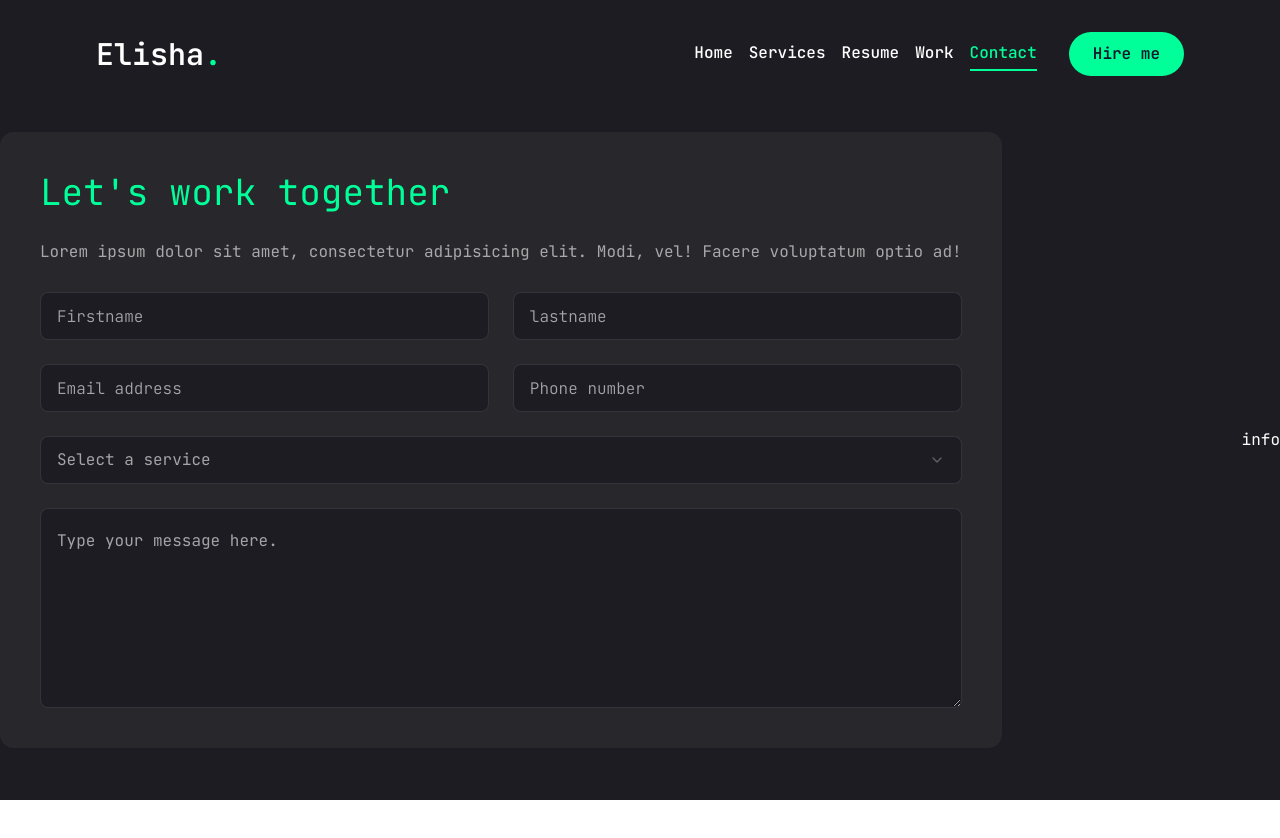
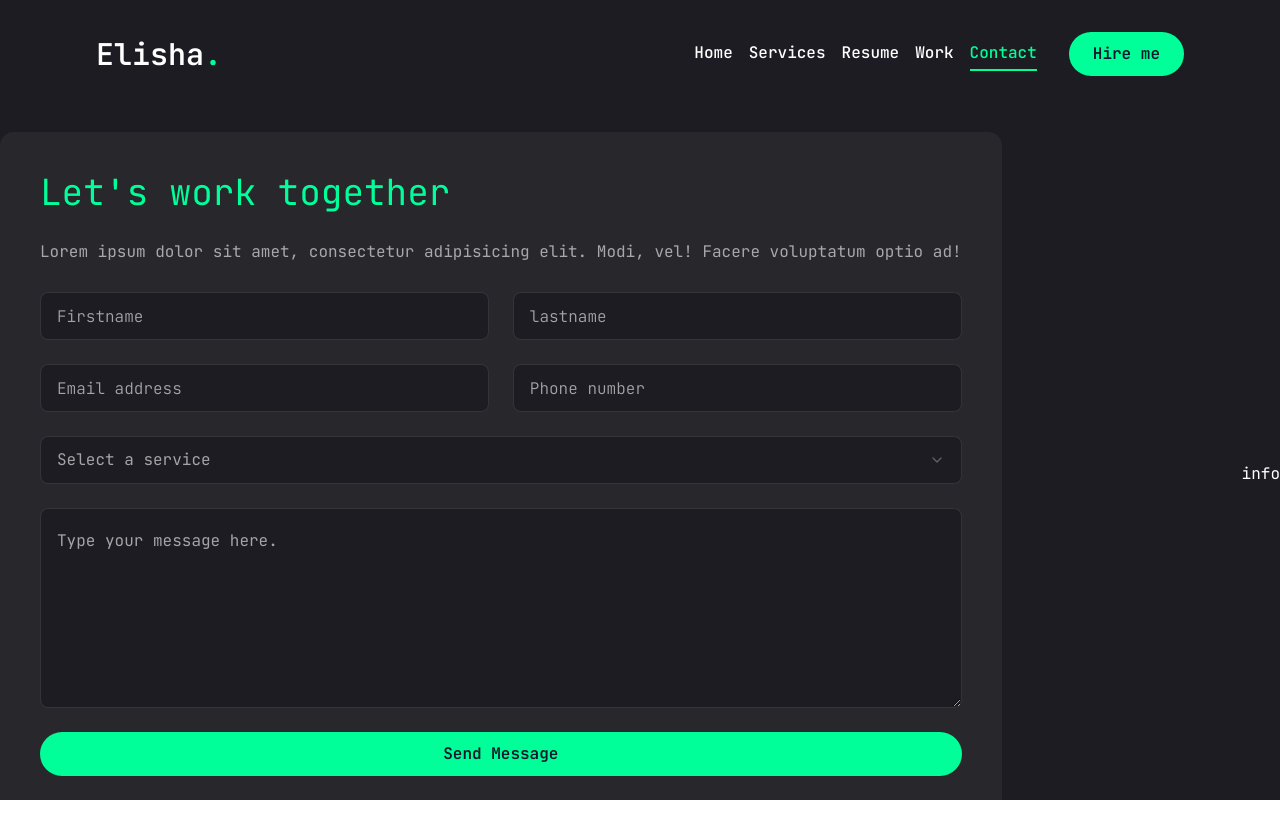
Before and after one commit to elishabhatti/elisha-portfolio, a Next.js app: page /contact in a window 1280 px wide. Before the commit the page ends 800 px from the top, so only its background shows below. Built offline with nearby package versions, Linux system fonts and the light colour scheme.

Commit message:
added send message btn

```diff
--- a/app/contact/page.jsx
+++ b/app/contact/page.jsx
@@ -77,7 +77,14 @@ const Contact = () => {
                 </SelectContent>
               </Select>
               {/* textarea */}
-              <Textarea className="h-[200px]" placeholder="Type your message here." />
+              <Textarea
+                className="h-[200px]"
+                placeholder="Type your message here."
+              />
+              {/* btn */}
+              <Button>
+                Send Message
+              </Button>
             </form>
           </div>
           {/* info */}
```
